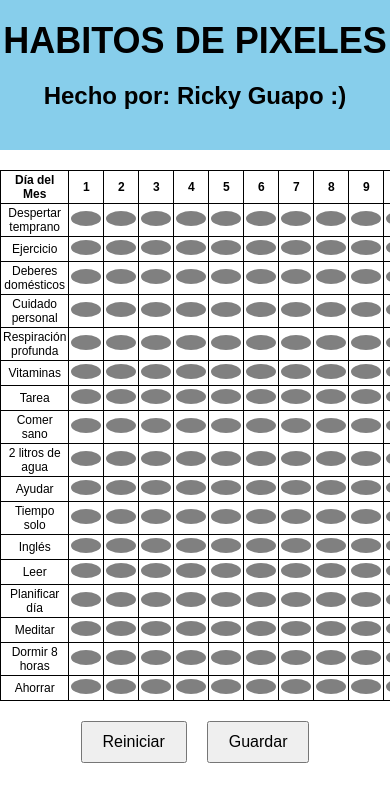
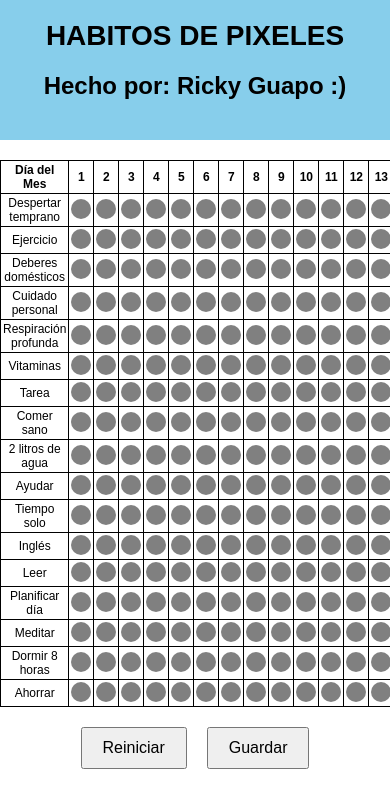
Before and after one commit to richim558/rickyricardo, a plain HTML site: page index.html in a window 390 px wide. Drawn offline with nearby package versions, Linux system fonts and the light colour scheme.

Commit message:
styles.css

```diff
--- a/styles.css
+++ b/styles.css
@@ -2,18 +2,19 @@ body {
     font-family: Arial, sans-serif;
     margin: 0;
     padding: 0;
+    font-size: 1rem;
 }
 
 .title-container {
-    background-color: #87CEEB; /* Azul cielo */
+    background-color: #87CEEB;
     text-align: center;
-    padding: 20px 0;
-    margin-bottom: 20px;
+    padding: 1.25rem 0;
+    margin-bottom: 1.25rem;
 }
 
 .title-container h1 {
     color: black;
-    font-size: 36px;
+    font-size: 2.25rem;
     margin: 0;
 }
 
@@ -25,21 +26,22 @@ body {
 table {
     width: 100%;
     border-collapse: collapse;
+    font-size: 0.875rem;
 }
 
 th, td {
     border: 1px solid #000;
-    padding: 5px;
+    padding: 0.3125rem;
     text-align: center;
 }
 
 .button {
-    width: 30px;
-    height: 30px;
+    width: 2rem;
+    height: 2rem;
     background-color: gray;
     border: none;
     cursor: pointer;
-    border-radius: 50%; /* Hace los botones circulares */
+    border-radius: 50%;
 }
 
 .button.active-red {
@@ -56,11 +58,11 @@ th, td {
 
 .evaluation {
     width: 100%;
-    padding: 5px;
+    padding: 0.3125rem;
 }
 
 .evaluation option {
-    padding: 5px;
+    padding: 0.3125rem;
 }
 
 .evaluation.green {
@@ -81,38 +83,45 @@ th, td {
 .button-container {
     display: flex;
     justify-content: center;
-    margin-top: 20px;
+    margin-top: 1.25rem;
 }
 
 #reiniciar, #guardar {
-    margin: 0 10px;
-    padding: 10px 20px;
-    font-size: 16px;
+    margin: 0 0.625rem;
+    padding: 0.625rem 1.25rem;
+    font-size: 1rem;
     cursor: pointer;
 }
 
 /* Diseño responsivo */
 @media (max-width: 768px) {
     th, td {
-        padding: 2px;
+        padding: 0.125rem;
+        font-size: 0.75rem;
     }
     .button {
-        height: 20px;
+        width: 1.5rem;
+        height: 1.5rem;
     }
     .evaluation {
-        padding: 2px;
+        padding: 0.125rem;
     }
 }
 
 @media (max-width: 480px) {
     th, td {
-        font-size: 12px;
+        font-size: 0.75rem;
     }
     .button {
-        height: 15px;
+        width: 1.25rem;
+        height: 1.25rem;
     }
     .evaluation {
-        font-size: 12px;
-        padding: 1px;
+        font-size: 0.75rem;
+        padding: 0.0625rem;
+    }
+
+    .title-container h1 {
+        font-size: 1.75rem;
     }
 }
```
